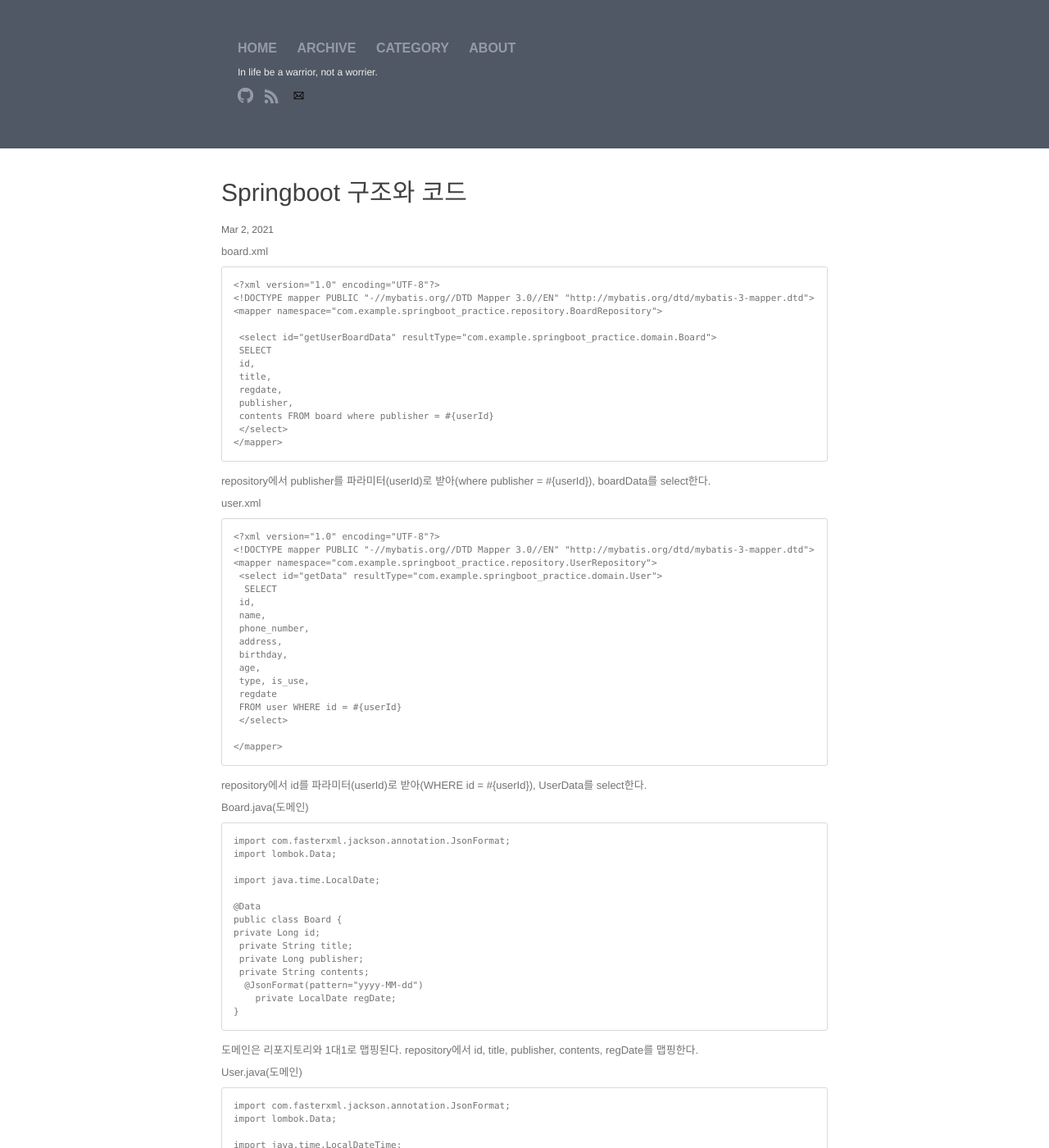
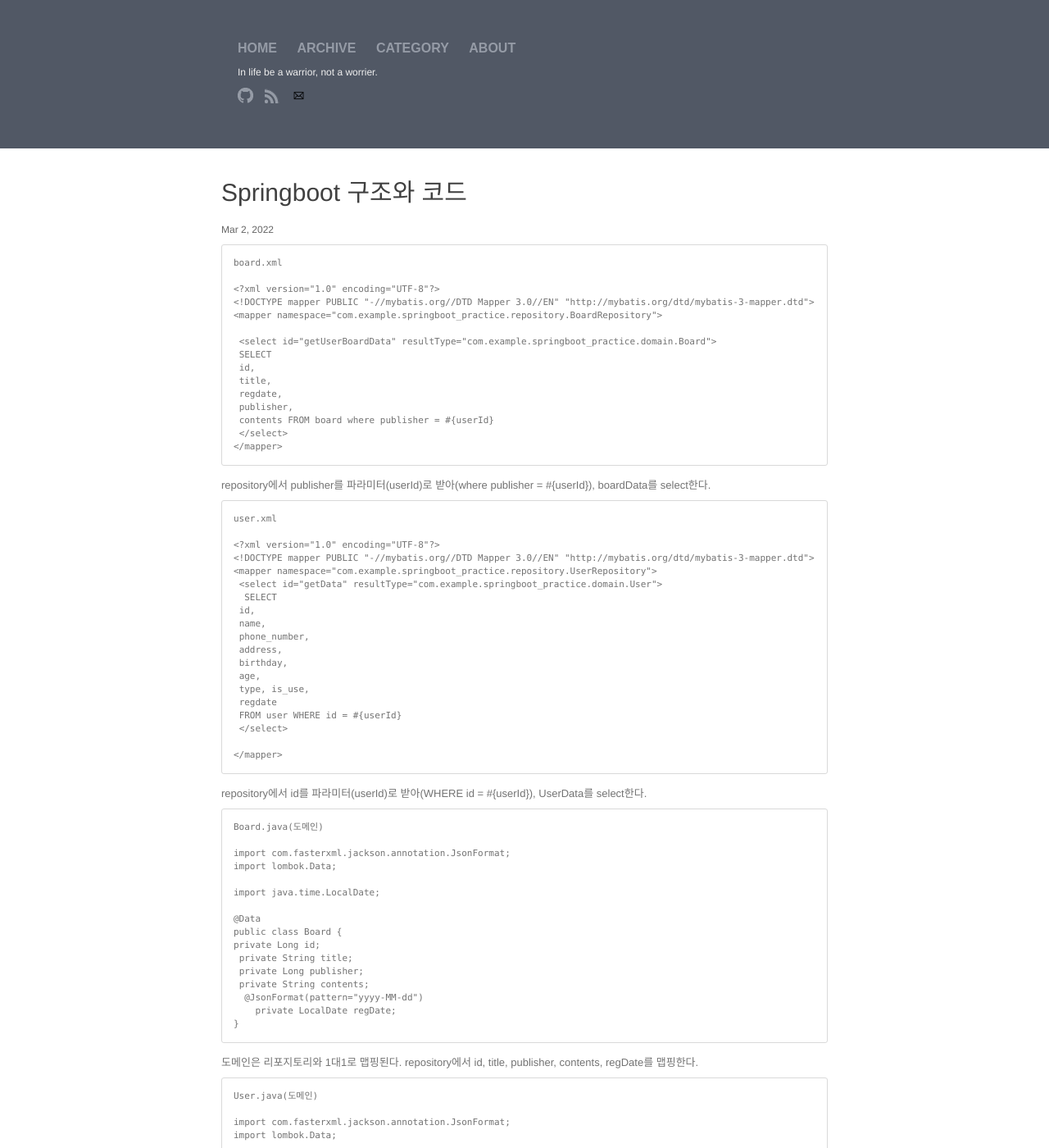
Before and after one commit to cndiqor0512/Blog, a Jekyll site: the page built from _posts/2022-03-02-Springboot-구조와-코드.markdown, in a window 1280 px wide and 1400 px high. Shown: the whole window at 82% size. Built offline with Jekyll 4.4.1, drawn with Linux system fonts in a browser that asks for light colours; comment, search, counter and statistics services are not loaded; some of the changed text lies outside the part shown.

Commit message:
포스트 날짜 지우기+내용수정(Springboot 구조와 코드)

```diff
--- a/_posts/2022-03-02-Springboot-구조와-코드.markdown
+++ b/_posts/2022-03-02-Springboot-구조와-코드.markdown
@@ -1,11 +1,10 @@
 ---
 layout: post
 title:  "Springboot 구조와 코드"
-date:  2021-03-02 16:10:49
 categories: springboot
 ---
 
-board.xml
+    board.xml
 
     <?xml version="1.0" encoding="UTF-8"?>
     <!DOCTYPE mapper PUBLIC "-//mybatis.org//DTD Mapper 3.0//EN" "http://mybatis.org/dtd/mybatis-3-mapper.dtd">
@@ -23,7 +22,7 @@
 
 repository에서 publisher를 파라미터(userId)로 받아(where publisher = #{userId}), boardData를 select한다.
 
-user.xml
+    user.xml
 
     <?xml version="1.0" encoding="UTF-8"?>
     <!DOCTYPE mapper PUBLIC "-//mybatis.org//DTD Mapper 3.0//EN" "http://mybatis.org/dtd/mybatis-3-mapper.dtd">
@@ -45,7 +44,7 @@
 
 repository에서 id를 파라미터(userId)로 받아(WHERE id = #{userId}), UserData를 select한다.
 
-Board.java(도메인)
+    Board.java(도메인)
 
     import com.fasterxml.jackson.annotation.JsonFormat;
     import lombok.Data;
@@ -64,7 +63,7 @@
 
 도메인은 리포지토리와 1대1로 맵핑된다. repository에서 id, title, publisher, contents, regDate를 맵핑한다.
 
-User.java(도메인)
+    User.java(도메인)
 
     import com.fasterxml.jackson.annotation.JsonFormat;
     import lombok.Data;
@@ -86,10 +85,9 @@
       @JsonFormat(pattern="yyyy-MM-dd HH:mm:ss")
         private LocalDateTime regDate;
     }
+같은 방법으로 User테이블과 1대1 맵핑한다.
 
-    같은 방법으로 User테이블과 1대1 맵핑한다.
-
-BoardRepository.java
+    BoardRepository.java
 
     @Mapper
     public interface BoardRepository {
@@ -97,7 +95,7 @@
 
         List<Board> getUserBoardData(Long userId); //service에서 BoardData를 가져오는 용도로 사용
     }
-UserRepository.java
+    UserRepository.java
 
     @Mapper
     public interface UserRepository {
@@ -106,7 +104,7 @@
       User getData(Long userId);
     }
 
-ApiService.java
+    ApiService.java
 
     import com.example.springboot_practice.repository.BoardRepository;
     import com.example.springboot_practice.repository.UserRepository;
@@ -134,7 +132,7 @@
       }
     }
 
-UserBoardDataResponseDto.java(Dto:Data transfer object)
+    UserBoardDataResponseDto.java(Dto:Data transfer object)
 
     import java.util.List;
 
```
